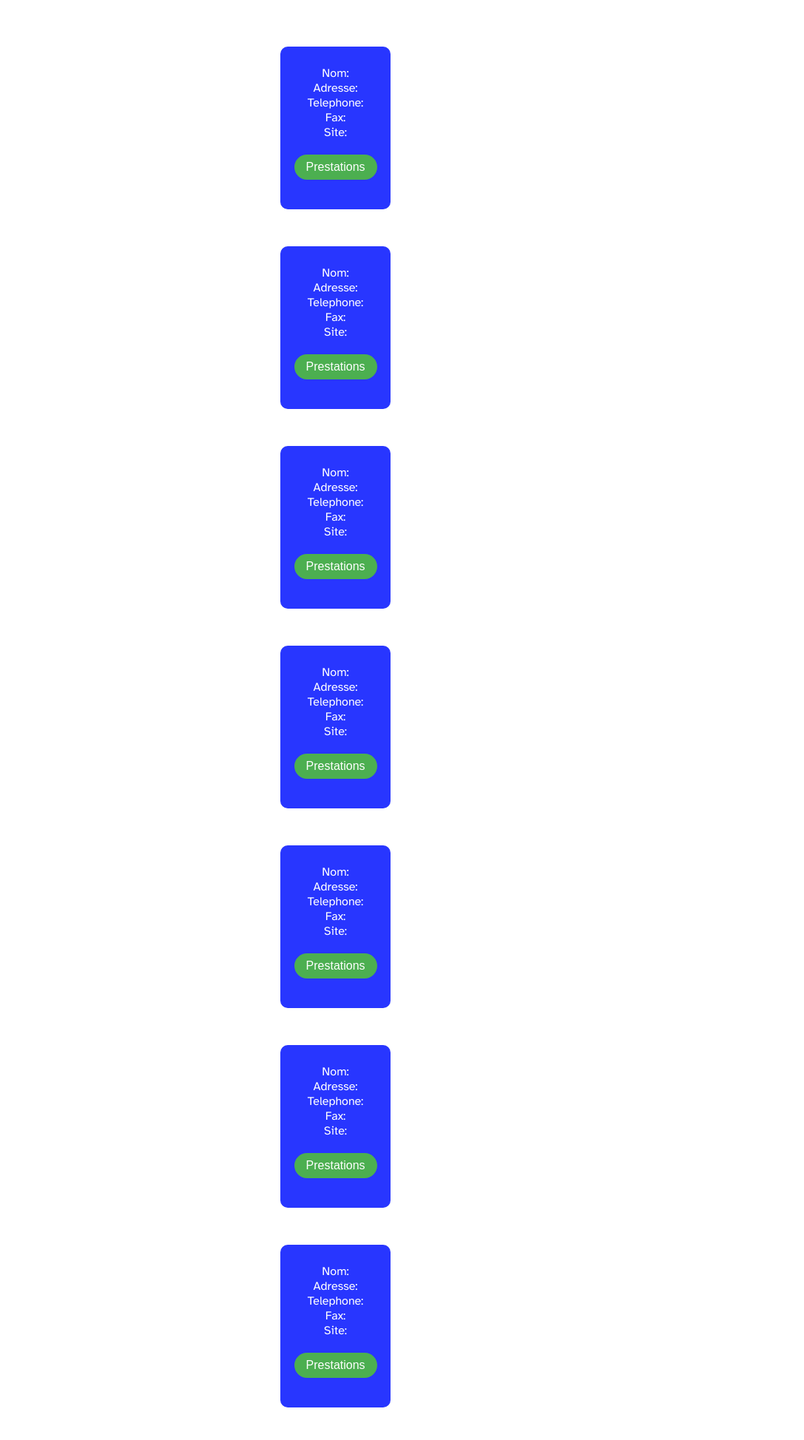
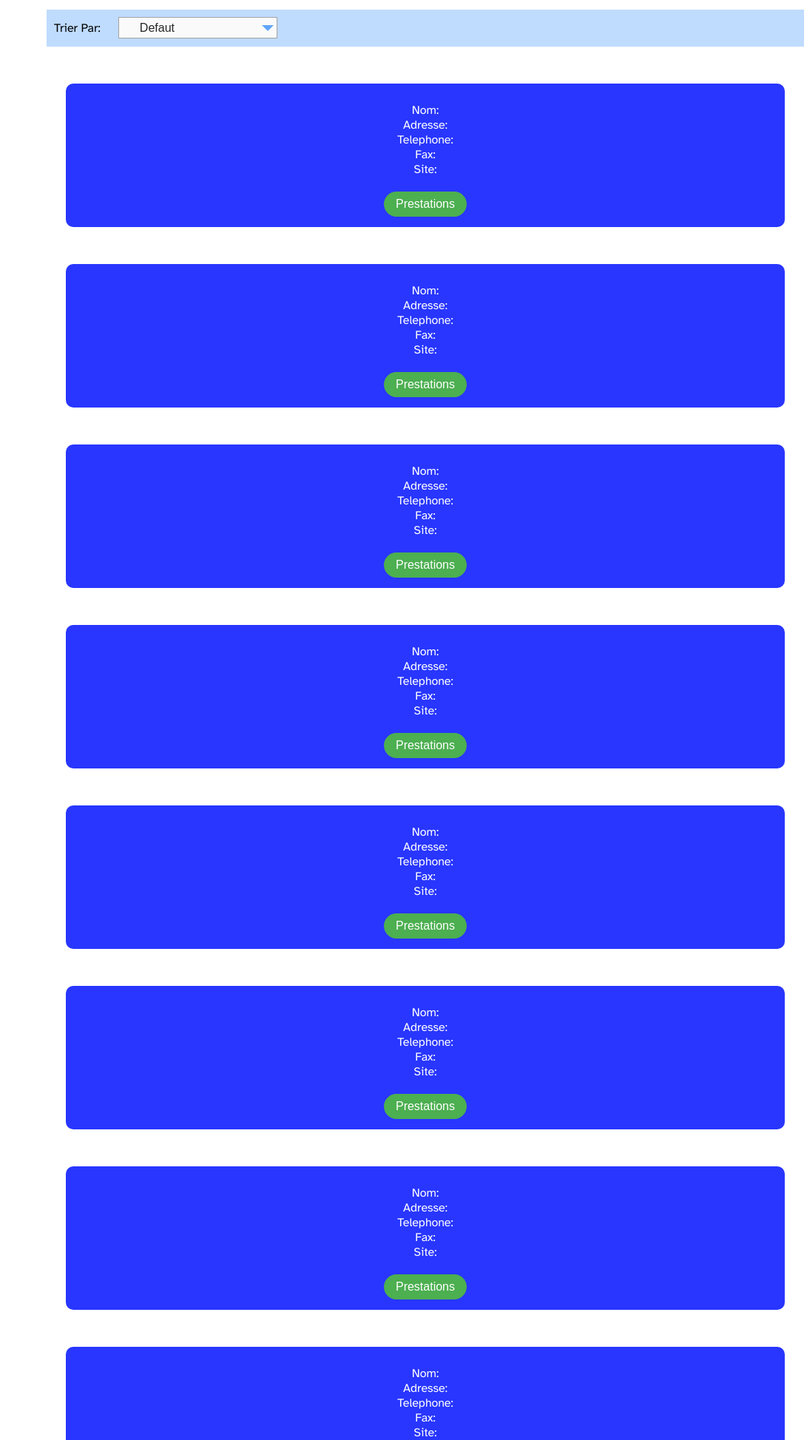
Before and after one commit to dj-lotfi/EKHETIYAR, a PHP site: page /accueil in a window 1280 px wide. Shown: the part 353-2300 px from the top of the page at 74% size, without its empty margins (193-1280 px from the left). Run offline with PHP 8.4, Linux system fonts and the light colour scheme; data that the repository does not hold is empty; some libraries are stand-ins or nearby versions.

Commit message:
Added Sort Section and JS functionality
- Added elementary Sort Section
- Added custom Scrollbar
- Removed duplicate JS and fixed Pop-up functionality

Notes to take:
Site is really slow when loading because all of the prestations are being called at page load-up, they should be called at button press

```diff
--- a/app/Views/accueil/index.php
+++ b/app/Views/accueil/index.php
@@ -7,7 +7,8 @@
     <meta charset="utf8mb4">
     <meta http-equiv="X-UA-Compatible" content="IE=edge">
     <meta name="viewport" content="width=device-width, initial-scale=1.0">
-    <link rel="stylesheet" href="css\banks_squares.css">
+    <link rel="stylesheet" href="css/banks_squares.css">
+    <script defer src="js/prestation.js"></script>
 </head>
 
 </html>
@@ -66,7 +67,19 @@
         </div>
     </section>
     <main class="content-layout">
-        <div class="grid">
+        <section></section>
+        <div> <!--<div class="grid">-->
+            <div class="sort-section">
+                <span>Trier Par:</span>
+                <div class="custom-select">
+                    <select autocomplete="off">
+                        <option selected value="0">Defaut</option>
+                        <option value="1">Tarifs Croissantes</option>
+                        <option value="2">Tarifs Décroissantes</option>
+                    </select>
+                    <span class="custom-arrow"></span>
+                </div>
+            </div>
             <?php
             function displayPrestations($id)
             {
@@ -139,7 +152,7 @@
                         </div>
                     </div>
 
-                    <script>
+                    <!--<script>
                         document.getElementById("<?php echo $modalId; ?>").getElementsByClassName("close")[0].onclick = function () {
 
                             document.getElementById("<?php echo $modalId; ?>").style.display = "none";
@@ -147,8 +160,9 @@
                         document.getElementById("<?php echo $buttonId; ?>").onclick = function () {
 
                             document.getElementById("<?php echo $modalId; ?>").style.display = "block";
+
                         };
-                    </script>
+                    </script>-->
                 </div>
 
             <?php } ?>
--- a/css/banks_squares.css
+++ b/css/banks_squares.css
@@ -21,7 +21,7 @@
     display: flex;
     /* add display:flex to center child element horizontally */
     justify-content: center;
-    width: 100vw;
+    /*width: 100vw;*/
     /* set a width for the parent element */
   }
 
@@ -31,7 +31,6 @@
     justify-content: center;
     width: 95%;
     /* adjust width as needed */
-    height: 200px;
     background-color: rgb(40, 54, 255);
     border-radius: 10px;
     margin: 50px auto;
@@ -62,7 +61,7 @@
     /* Hidden by default */
     position: fixed;
     /* Stay in place */
-    z-index: 1;
+    z-index: 1000;
     /* Sit on top */
     left: 0;
     top: 0;
@@ -74,21 +73,31 @@
     /* Enable scroll if needed */
     background-color: rgba(0, 0, 0, 0.4);
     /* Black background with opacity */
-    border-radius: 20px;
+  }
+
+  /* Hide the vertical scrollbar of the pop-up window depending on browser */
+  .modal::-webkit-scrollbar {
+    display: none;
+  }
+
+  .modal {
+    -ms-overflow-style: none;
+    scrollbar-width: none;
   }
 
   /* Modal Content/Box */
   .modal-content {
     color: #000000;
     background-color: #fefefe;
-    margin: 15% auto;
-    /* 15% from the top and centered */
+    margin: 2.5% auto;
+    /* 2.5% from the top and centered */
     padding: 20px;
     box-shadow: 0px 0px 20px #888;
     width: 80%;
     /* Could be more or less, depending on screen size */
     text-align: center;
     border-radius: 20px;
+    z-index: 1001;
   }
 
   /* Close Button */
--- a/css/custom.css
+++ b/css/custom.css
@@ -19,7 +19,7 @@
     --accent1: var(--light-color-4);
     --accent2: var(--light-color-5);
 
-    --main-50: #EFF6FFff;
+    --main-50:  #EFF6FFff;
     --main-100: #DBEAFEff;
     --main-200: #BFDBFEff;
     --main-300: #93C5FDff;
@@ -29,17 +29,52 @@
     --main-700: #1D4ED8ff;
     --main-800: #1E40AFff;
     --main-900: #1E3A8Aff;
+    --main-950: #172554ff;
+
+    --neutral-50:  #fafafaff;
+    --neutral-100: #f5f5f5ff;
+    --neutral-200: #e5e5e5ff;
+    --neutral-300: #d4d4d4ff;
+    --neutral-400: #a3a3a3ff;
+    --neutral-500: #737373ff;
+    --neutral-600: #525252ff;
+    --neutral-700: #404040ff;
+    --neutral-800: #262626ff;
+    --neutral-900: #171717ff;
+    --neutral-950: #0a0a0aff;
+
+    --orange-50:  #fff7edff;
+    --orange-100: #ffedd5ff;
+    --orange-200: #fed7aaff;
+    --orange-300: #fdba74ff;
+    --orange-400: #fb923cff;
+    --orange-500: #f97316ff;
+    --orange-600: #ea580cff;
+    --orange-700: #c2410cff;
+    --orange-800: #9a3412ff;
+    --orange-900: #7c2d12ff;
+    --orange-950: #431407ff;
 
     --space: 0.5rem;
+}
+
+/* General Reset */
+*,
+*:before,
+*:after {
+    box-sizing: border-box;
 }
 
 body {
     font-size: 100%;
     font-family: 'Atkinson Hyperlegible', system-ui, 'Open Sans';
     margin: 0;
+    overflow-y: overlay;
 }
 
-a:hover, a:visited, a:link {
+a:hover,
+a:visited,
+a:link {
     text-decoration: none;
 }
 
@@ -47,6 +82,53 @@ li {
     list-style: none;
 }
 
+/* Custom Scrollbar Section */
+body::-webkit-scrollbar {
+    width: 10px;
+}
+
+body::-webkit-scrollbar-track {
+    background: rgba(115, 115, 115, 0.25);
+    border-radius: 100vw;
+    margin-block: .5em;
+}
+
+body::-webkit-scrollbar-thumb {
+    background: var(--orange-500);
+    border-radius: 100vw;
+}
+
+body::-webkit-scrollbar-track-piece:start {
+    background: transparent;
+}
+
+body::-webkit-scrollbar-track-piece:end {
+    background: transparent;
+}
+
+@supports (scrollbar-color: white white) {
+    body {
+        scrollbar-color: var(--orange-500) rgba(115, 115, 115, 0.25);
+        scrollbar-width: thin;
+    }
+}
+
+/* Layout Specifications */
+.main-layout {
+    min-height: 100vh;
+    min-height: 100dvh;
+
+    display: grid;
+    grid-template-rows: auto auto 1fr auto;
+}
+
+.content-layout {
+    display: grid;
+    grid-template-rows: auto 1fr;
+    margin: 1% 0 1% 0;
+}
+
+/* Navigation Bar Section */
 header {
     background: var(--main-500);
     text-align: center;
@@ -57,49 +139,6 @@ header {
 
     width: 100%;
     left: 0;
-}
-
-.blue1 {
-    background-color: #98C1D9ff;
-}
-
-.blue2 {
-    background-color: #3D5A80ff;
-}
-
-.orange {
-    background-color: #EE6C4Dff;
-}
-
-.main-layout {
-    min-height: 100vh;
-    min-height: 100dvh;
-    width: 100vw;
-
-    display: grid;
-    grid-template-rows: auto auto 1fr auto;
-}
-
-.content-layout {
-    /*display: grid;
-    grid-template-rows: auto 1fr;
-    margin: 1% 0 1% 0;*/
-    text-align: center;
-    display: flex; /* add display:flex to center child element horizontally */
-    justify-content: center;
-    width: 100%; /* set a width for the parent element */
-}
-
-.filter-margin {
-    margin: 0 0 2.5% 0;
-}
-
-.rounded {
-    border-radius: 1rem;
-}
-
-.filter-margin>p {
-    margin: 5% 0 5% 0;
 }
 
 .navbar {
@@ -196,18 +235,6 @@ header {
         margin: 1% 0 1% 0;
     }
 
-    .filter-margin {
-        margin: 0 15% 0 0;
-    }
-
-    .rounded {
-        border-radius: 1rem;
-    }
-
-    .width {
-        max-width: 750px;
-    }
-
     .content-layout {
         display: grid;
         grid-template-columns: 1fr 4fr;
@@ -270,36 +297,37 @@ header {
 }
 
 footer {
-    background:var(--main-500);
-    width:100%;
+    background: var(--main-500);
+    width: 100%;
     font-size: 0.8rem;
 
     border-top: 5px solid transparent;
     border-color: var(--main-900);
 }
 
-footer > ul{
+footer>ul {
     margin-top: 0.32rem;
     margin-bottom: 0.64rem;
 }
 
-footer > ul > li > a {
+footer>ul>li>a {
     margin-left: 5%;
     color: var(--main-300);
 }
 
-footer > ul > li > a:hover{
-    color:var(--main-50);
+footer>ul>li>a:hover {
+    color: var(--main-50);
 }
 
 .copyright {
-    width:100%;
+    width: 100%;
     float: left;
     font-size: 1rem;
     background-color: var(--main-900);
-    color:var(--main-100);
+    color: var(--main-100);
 }
 
+/* Carousel Section */
 .carousel {
     position: relative;
     width: 80%;
@@ -360,3 +388,70 @@ footer > ul > li > a:hover{
 .carousel__nav {
     margin: 0 auto;
 }
+
+/* Sort Section */
+.sort-section {
+    background: var(--main-200);
+    /*#f4f5f7ff;*/
+    min-height: 50px;
+    display: flex;
+    align-items: center;
+    padding: 10px;
+}
+
+.custom-select {
+    position: relative;
+    margin-left: 2.5%;
+}
+
+select {
+    outline: 1px solid var(--neutral-400);
+    font-size: 1rem;
+    padding: 0.25em 1.5em;
+
+    background: var(--neutral-50);
+    color: var(--neutral-800);
+
+    border: 0;
+}
+
+select:hover {
+    box-shadow: 0 2px 25px rgba(59, 130, 246, 1);
+}
+
+select:focus {
+    box-shadow: 0 2px 25px rgba(59, 130, 246, 1);
+    outline: 1px solid var(--main-500);
+}
+
+select option {
+    background: var(--neutral-50);
+    color: var(--neutral-600);
+}
+
+.custom-arrow {
+    position: absolute;
+    top: 0;
+    right: 0;
+    display: block;
+    background: var(--neutral-50);
+    height: 100%;
+    width: 1.5rem;
+    pointer-events: none;
+}
+
+.custom-arrow::after {
+    --size: 0.5em;
+
+    content: '';
+    position: absolute;
+    left: 50%;
+    top: 50%;
+    transform: translate(-50%, -50%);
+
+    width: 0;
+    height: 0;
+    border-left: var(--size) solid transparent;
+    border-right: var(--size) solid transparent;
+    border-top: var(--size) solid var(--main-400);
+}
--- a/js/prestation.js
+++ b/js/prestation.js
@@ -1,8 +1,34 @@
-document.getElementById("<?php echo $modalId; ?>").getElementsByClassName("close")[0].onclick = function() {
+/*document.getElementById("<?php echo $modalId; ?>").getElementsByClassName("close")[0].onclick = function() {
 
     document.getElementById("<?php echo $modalId; ?>").style.display = "none";
 };
 document.getElementById("<?php echo $buttonId; ?>").onclick = function() {
 
     document.getElementById("<?php echo $modalId; ?>").style.display = "block";
-};
+};*/
+
+var bankCards = document.querySelectorAll('.rectangle');
+var body = document.body;
+
+bankCards.forEach(bankCard => {
+    var prestationsButton = bankCard.querySelector('.prestations-button');
+    var modal = bankCard.querySelector('.modal');
+    var closeButton = bankCard.querySelector('.close');
+
+    prestationsButton.addEventListener('click', () => {
+        modal.style.display = "block";
+        body.style.overflowY = 'hidden'; /* Hide scrollbar and remove scrolling functionality */
+    });
+
+    closeButton.addEventListener('click', () => {
+        modal.style.display = "none";
+        body.style.overflowY = 'overlay'; /* Show scrollbar */
+    });
+
+    modal.addEventListener('click', (click) => {
+        if (click.target == modal ) {
+        modal.style.display = "none";
+        body.style.overflowY = 'overlay'; /* Show scrollbar */
+        }
+    });
+});
```
